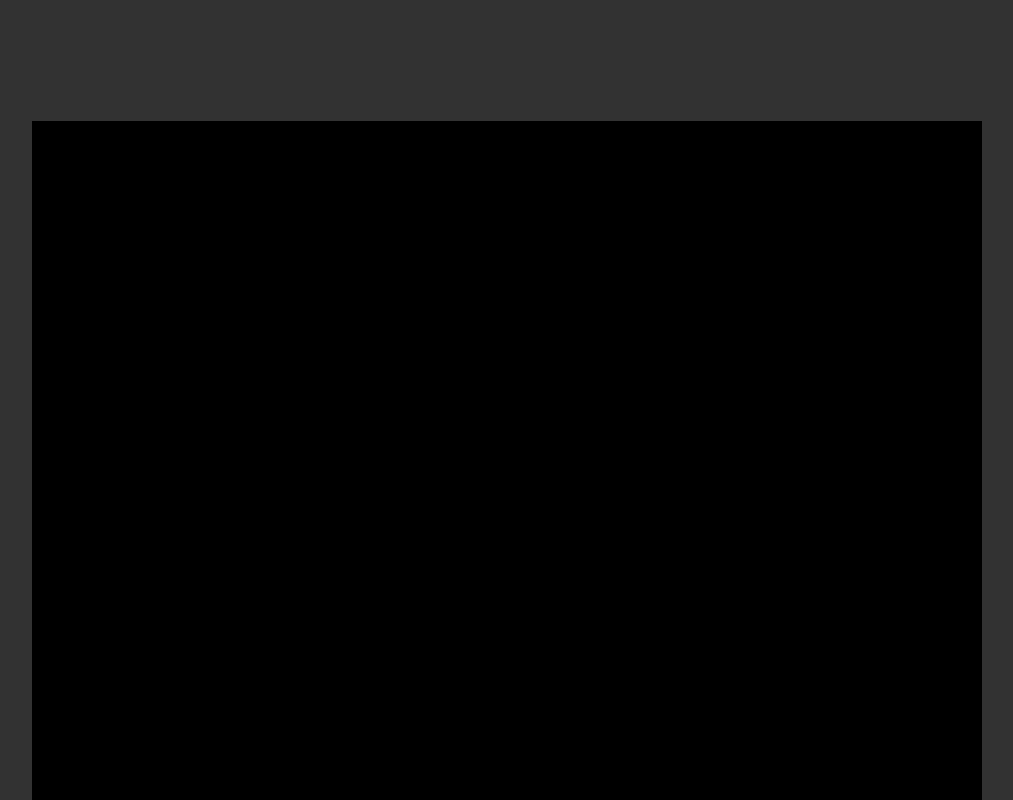
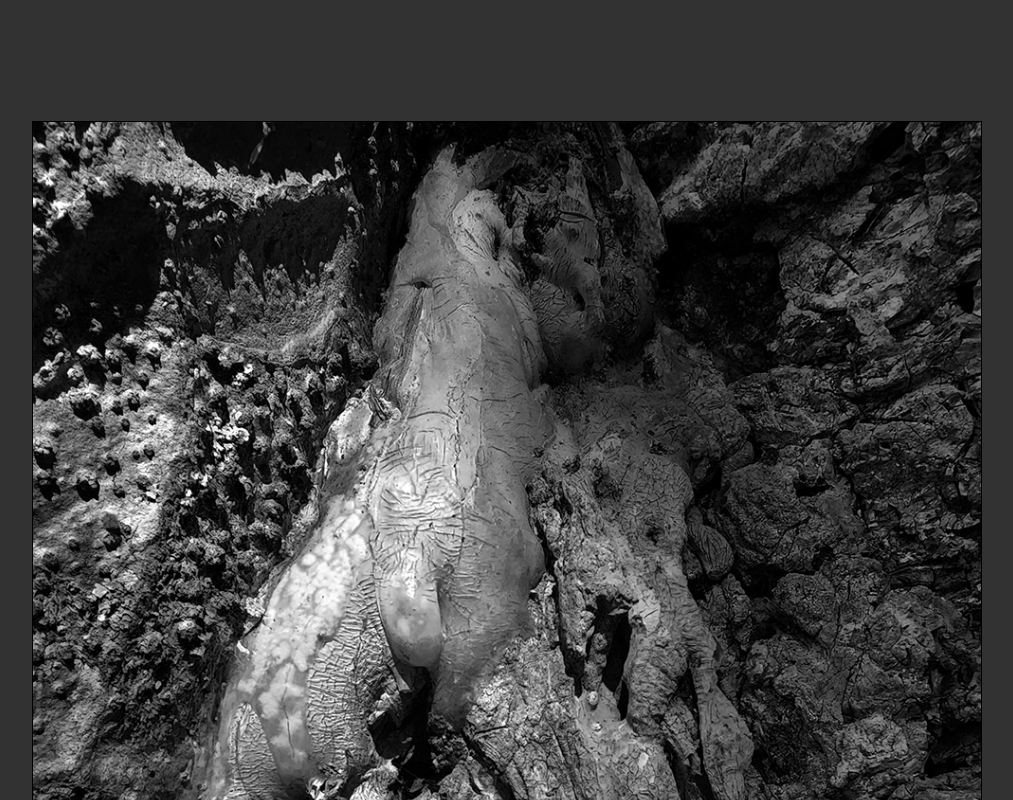
Before and after one commit to jrugis/primal, a plain HTML site: page index.html in a window 1280 px wide. Shown: the part 8780-9580 px from the top of the page, without its empty margins (133-1146 px from the left). Drawn offline with Linux system fonts and the light colour scheme.

Commit message:
add photo

```diff
--- a/index.html
+++ b/index.html
@@ -31,7 +31,7 @@ jrugis@gmail.com
 <figure><img class="photo"; src="./photos/20221208_101320.jpg"><figcaption>#4</figcaption></figure><br>
 <figure><img class="photo"; src="./photos/20190407c.jpg"><figcaption>#5</figcaption></figure><br>
 <figure><img class="photo"; src="./photos/20221208_101512.jpg"><figcaption>#6</figcaption></figure><br>
-<figure><img class="photo"; src="./photos/black.jpg"><figcaption>#7</figcaption></figure><br>
+<figure><img class="photo"; src="./photos/20221213_131308.jpg"><figcaption>#7</figcaption></figure><br>
 <figure><img class="photo"; src="./photos/black.jpg"><figcaption>#8</figcaption></figure><br>
 <figure><img class="photo"; src="./photos/black.jpg"><figcaption>#9</figcaption></figure><br>
 <figure><img class="photo"; src="./photos/black.jpg"><figcaption>#10</figcaption></figure><br>
```
Also changed, not shown: photos/20221213_131308.jpg (added).
